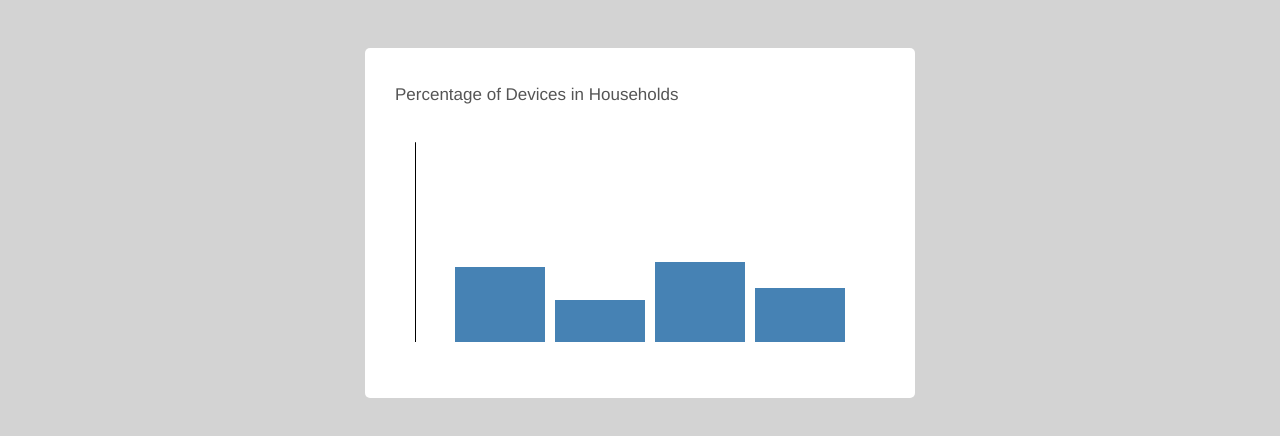
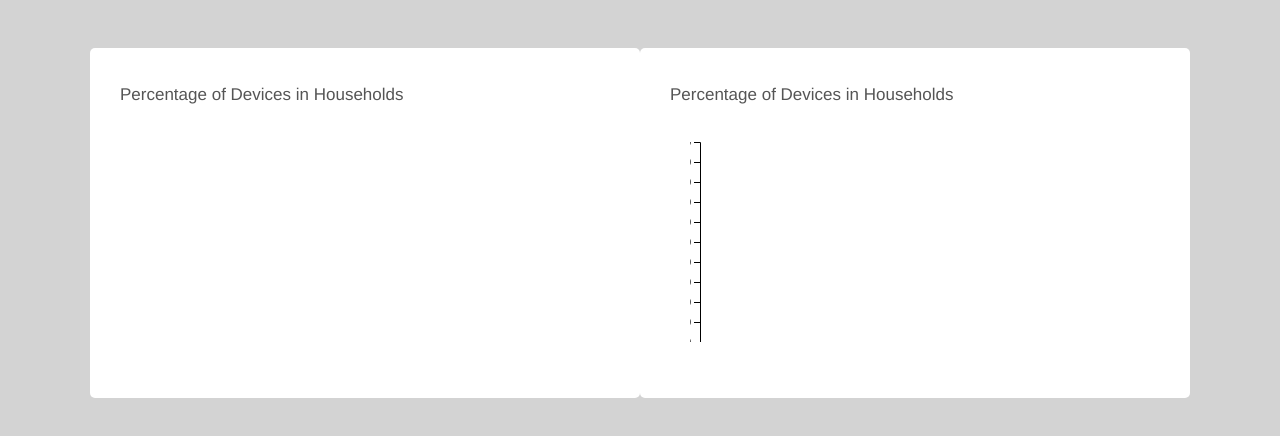
Before and after one commit to ashleighc207/basic-d3-dashboard, a plain HTML site: page index.html in a window 1280 px wide. Drawn offline with nearby package versions, Linux system fonts and the light colour scheme.

Commit message:
Added secondary line chart

```diff
--- a/index.html
+++ b/index.html
@@ -13,5 +13,11 @@
       </p>
 
 		</main>
+		<main class="line-chart-card">
+      <p class="text">
+        Percentage of Devices in Households
+      </p>
+
+		</main>
 	</body>
 </html>
--- a/index.js
+++ b/index.js
@@ -1,54 +1,121 @@
-let data = [75, 42, 80, 54];
+// let data = [75, 42, 80, 54];
 
-let width = 450, height = 200;
+// let width = 450, height = 200;
 
-createBarChart = (data, width, height) => {
-    let svg = d3.select("main")
+// createBarChart = (data, width, height) => {
+//     let svg = d3.select("main")
+//         .append("svg")
+//         .attr("width", width)
+//         .attr("height", height)
+//         .attr("class", "bar-chart");
+
+//     let yScale = d3.scaleLinear()
+//         .domain([d3.min(data), d3.max(data)])
+//         .range([height, 0]);
+
+//     let xScale = d3.scaleOrdinal()
+//         .domain(["","mobile", "tablet", "laptop", "desktop",""])
+//         .range([0, 85, 185, 285, 385, 450]);
+
+//     let y_axis = d3.axisLeft()
+//         .ticks(10)
+//         .scale(yScale);
+
+//     let x_axis = d3.axisBottom()
+//         .scale(xScale);
+
+//     svg.append("g")
+//         .call(y_axis);
+
+//     svg.append("g")
+//         .call(x_axis)
+//         .attr("transform", "translate(0, 200)");
+
+
+//     let barWidth = (400 / data.length);
+//     let barChart = svg.selectAll("rect")
+//         .data(data)
+//         .enter()
+//         .append("rect")
+//         .attr("y", function(d) {
+//             return 200 - d;
+//         })
+//         .attr("height", function(d) {
+//             return d;
+//         })
+//         .attr("width", barWidth - 10)
+//         .attr("transform", function (d, i) {
+//              let translate = [barWidth * i + 40, 0];
+//              return "translate("+ translate +")";
+//         })
+//     .attr("class", "bar");
+// }
+
+// createBarChart(data, width, height)
+
+createLineChart = () => {
+    let lineData = [
+                  {
+                    "date": 1999,
+                    "units": 320
+                  },
+                  {
+                    "date": 2000,
+                    "units": 552
+                  },
+                  {
+                    "date": 2001,
+                    "units": 342
+                  },
+                  {
+                    "date": 2002,
+                    "units": 431
+                  },
+                  {
+                    "date": 2003,
+                    "units": 251
+                  },
+                  {
+                    "date": 2004,
+                    "units": 445
+                  }
+                ];
+
+    // set dimensions of the line chart
+    let width = 450,
+        height = 200;
+
+    // set the scales
+    let yScale = d3.scaleLinear()
+        .domain([0, 100])
+        .range([height, 0]);
+
+    let xScale = d3.scaleOrdinal()
+        .range([0, 90, 180, 270, 360, 450]);
+
+    // create the line
+    let line = d3.line()
+        .x(function(d) { return xScale(d.date); })
+        .y(function(d) { return yScale(d.units); });
+
+    // create svg container
+    let lineChart = d3.select(".line-chart-card")
         .append("svg")
         .attr("width", width)
         .attr("height", height)
-        .attr("class", "bar-chart");
+        .attr("class", "bar-chart")
 
-    let yScale = d3.scaleLinear()
-        .domain([d3.min(data), d3.max(data)])
-        .range([height, 0]);
+    lineChart.append("path")
+        .data([lineData])
+        .attr("d", line)
 
-    let xScale = d3.scaleOrdinal()
-        .domain(["","mobile", "tablet", "laptop", "desktop",""])
-        .range([0, 85, 185, 285, 385, 450]);
+    lineChart.append("g")
+        .attr("transform", "translate(10," + height + ")")
+        .call(d3.axisBottom(xScale))
 
-    let y_axis = d3.axisLeft()
-        .ticks(10)
-        .scale(yScale);
-
-    let x_axis = d3.axisBottom()
-        .scale(xScale);
-
-    svg.append("g")
-        .call(y_axis);
-
-    svg.append("g")
-        .call(x_axis)
-        .attr("transform", "translate(0, 200)");
-
-
-    let barWidth = (400 / data.length);
-    let barChart = svg.selectAll("rect")
-        .data(data)
-        .enter()
-        .append("rect")
-        .attr("y", function(d) {
-            return 200 - d;
-        })
-        .attr("height", function(d) {
-            return d;
-        })
-        .attr("width", barWidth - 10)
-        .attr("transform", function (d, i) {
-             let translate = [barWidth * i + 40, 0];
-             return "translate("+ translate +")";
-        })
-    .attr("class", "bar");
+    lineChart.append("g")
+        .attr("transform", "translate(10,0)")
+        .call(d3.axisLeft(yScale))
 }
 
-createBarChart(data, width, height)
+createLineChart()
--- a/styles.css
+++ b/styles.css
@@ -12,7 +12,7 @@ body {
 	fill: steelblue;
 }
 
-.chart-card {
+.chart-card, .line-chart-card {
   background-color: #ffffff;
   display: flex;
   flex-direction: column;
```
Also changed, not shown: data.json (deleted, +0 -72 lines).
